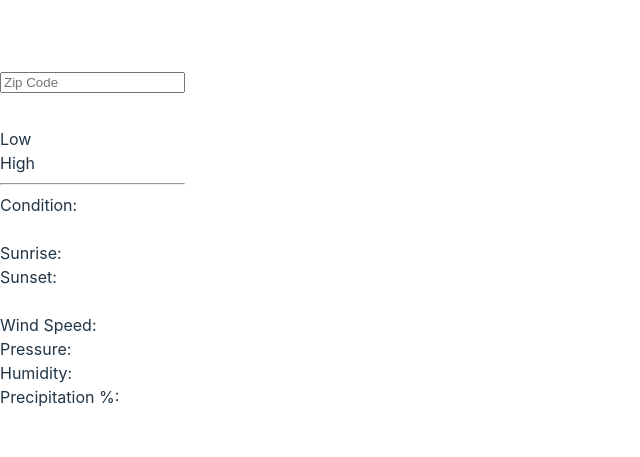
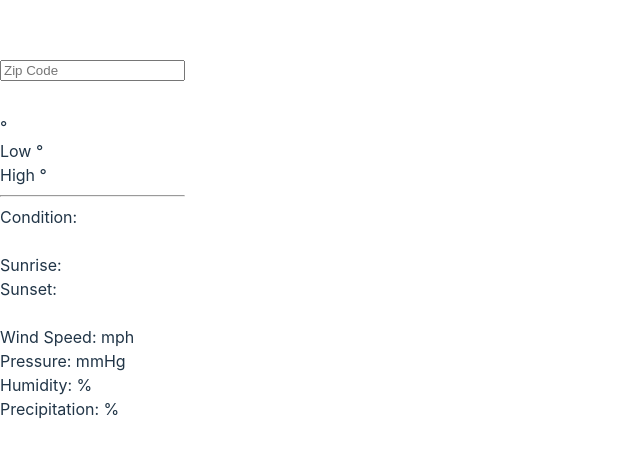
Before and after one commit to brunscii/react-weather, a React (Vite) app: page / in a window 1280 px wide. Shown: the part 149-606 px from the top of the page, without its empty margins (0-640 px from the left). Built offline with nearby package versions, Linux system fonts and the light colour scheme.

Commit message:
added states

```diff
--- a/src/App.tsx
+++ b/src/App.tsx
@@ -2,8 +2,18 @@ import { useState, useEffect } from 'react'
 
 function App() {
 
-
-
+  const [location, setLocation] = useState(null)
+  const [currentTemp, setCurrentTemp] = useState(null)
+  const [lowTemp, setLowTemp] = useState(null)
+  const [highTemp, setHighTemp] = useState(null)
+  const [condition, setCondition] = useState(null)
+  const [sunrise, setSunrise] = useState(null)
+  const [sunset, setSunset] = useState(null)
+  const [windSpeed, setWindSpeed] = useState(null)
+  const [windDirection, setWindDirection] = useState(null)
+  const [pressure, setPressure] = useState(null)
+  const [humidity, setHumidity] = useState(null)
+  const [precipitation, setPrecipitation] = useState(null)
 
   async function getWeatherData(zipCode : string) {
 
@@ -62,41 +72,41 @@ function App() {
               required />
 
       <div className="title-box inactive">
-        <h1 id="city-name"></h1>
+        <h1 id="location">{location}</h1>
       </div>
 
       <div className="weatherBox inactive">
 
-        <div className="temp"> <span id="temperature-value"></span></div>
+        <div className="temp"> <span id="temperature-value">{currentTemp}°</span></div>
 
         <div className="temperature-box">
-              <div className="low-high"> <span className="small-temp">Low <span id="low"></span> </span>
+              <div className="low-high"> <span className="small-temp">Low <span id="low">{lowTemp}°</span> </span>
                   <br/>
                   <div className="horizontal-divider"> </div>
-                  <span className="small-temp">High <span id="high"></span> </span>
+                  <span className="small-temp">High <span id="high">{highTemp}°</span> </span>
               </div>
         </div>
 
         <hr className="vertical-divider"/>
 
         <div className="other-info">
-          <div className="condition"> Condition: <span id="condition-value"></span></div>
+          <div className="condition"> Condition: <span id="condition-value">{condition}</span></div>
           <br />
 
           <div className="sun-time-box ">
-            <div className="sunrise"> Sunrise: <span id="sunriseTime"></span></div>
-            <div className="sunset"> Sunset: <span id="sunset=time"></span></div>
+            <div className="sunrise"> Sunrise: <span id="sunriseTime">{sunrise}</span></div>
+            <div className="sunset"> Sunset: <span id="sunset=time">{sunset}</span></div>
           </div>
 
           <br />
           <div className="wind-box">
-            <div className="wind-speed-dir"> Wind Speed: <span id="wind-speed-value"></span> <span id="wind-dir-value"></span></div>
+            <div className="wind-speed-dir"> Wind Speed: <span id="wind-speed-value">{windSpeed} mph </span> <span id="wind-dir-value">{windDirection}</span></div>
           </div>
 
-          <div className="pressure"> Pressure: <span id="pressure-value"></span></div>
-          <div className="humidity"> Humidity: <span id="humidity-value"></span></div>
+          <div className="pressure"> Pressure: <span id="pressure-value">{pressure}mmHg</span></div>
+          <div className="humidity"> Humidity: <span id="humidity-value">{humidity}%</span></div>
 
-          <div className="precip"> Precipitation %: <span id="precip-value"></span></div>
+          <div className="precip"> Precipitation: <span id="precip-value">{precipitation}%</span></div>
           <br />
         </div>
       </div>
```
